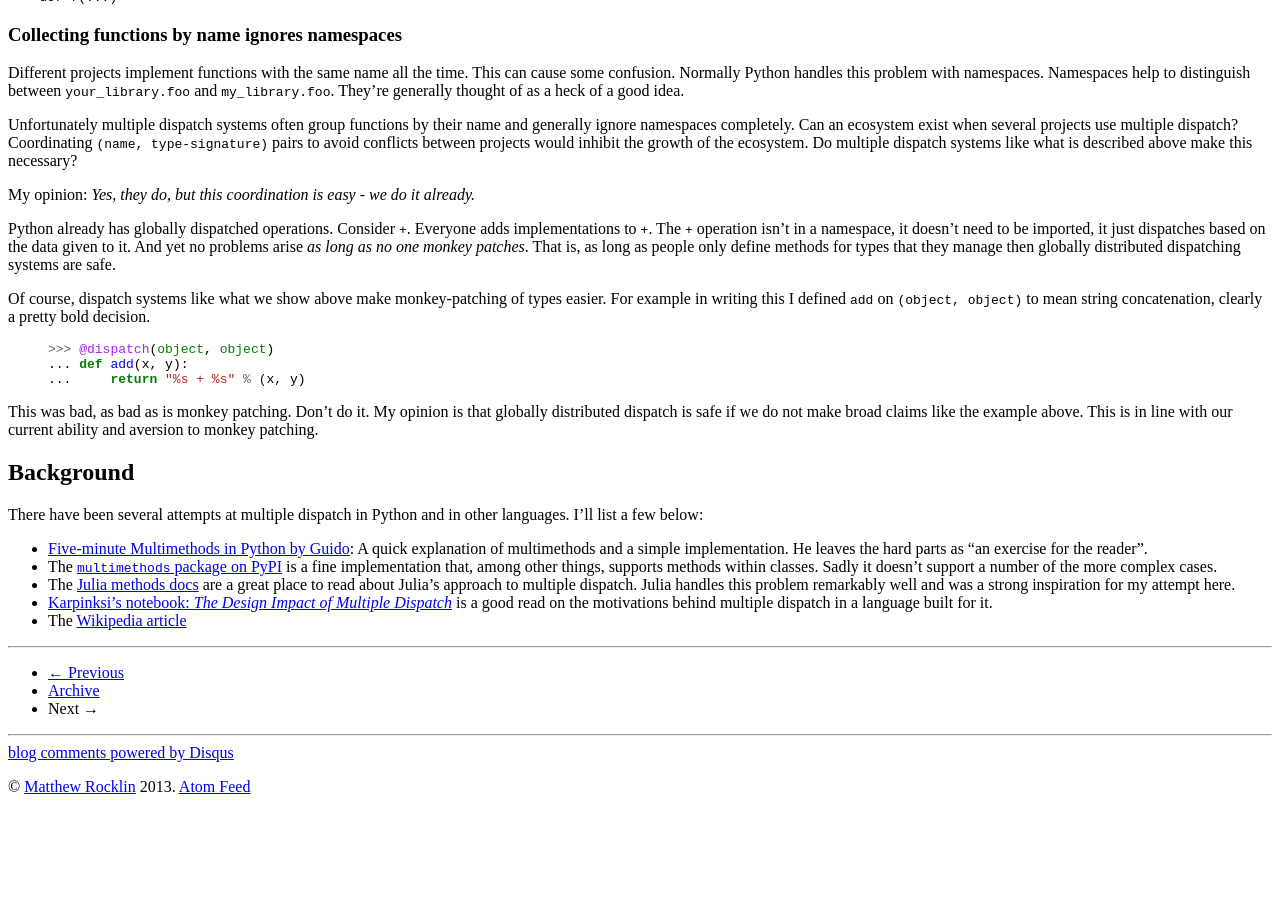
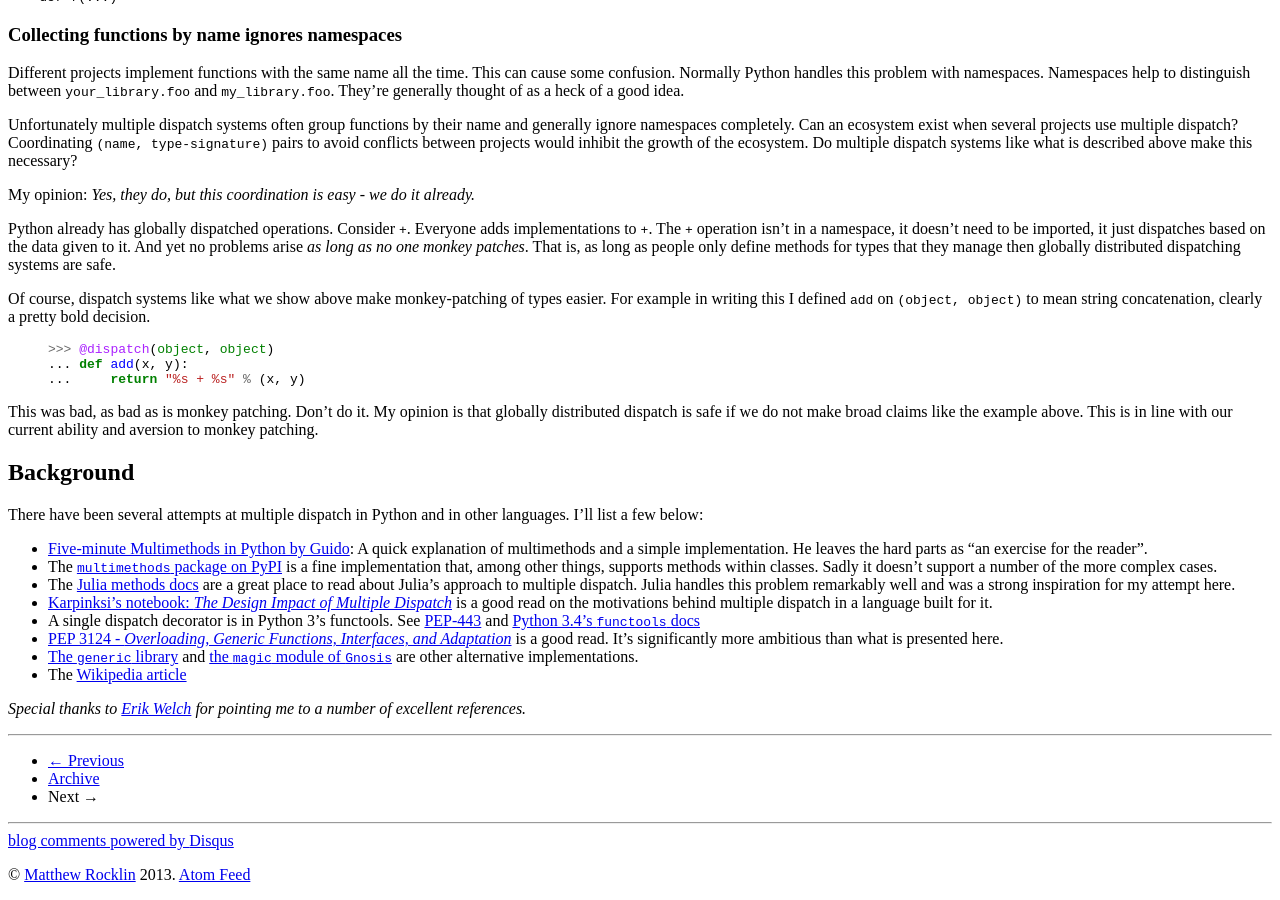
Before and after one commit to besyskymnbk/blog, a Jekyll site: the page built from _posts/work/2014-02-25-Multiple-Dispatch.md, in a window 1280 px wide and 900 px high, scrolled down 2104 px. Built offline with Jekyll 4.4.1, drawn with Linux system fonts in a browser that asks for light colours; comment, search, counter and statistics services are not loaded; before the commit the page ends 2916 px from its top, so only the background shows below that.

Commit message:
add links

```diff
--- a/_posts/work/2014-02-25-Multiple-Dispatch.md
+++ b/_posts/work/2014-02-25-Multiple-Dispatch.md
@@ -208,4 +208,9 @@ languages.  I'll list a few below:
 *   The [`multimethods` package on PyPI](https://pypi.python.org/pypi/multimethods) is a fine implementation that, among other things, supports methods within classes.  Sadly it doesn't support a number of the more complex cases.
 *  The [Julia methods docs](http://julia.readthedocs.org/en/latest/manual/methods/) are a great place to read about Julia's approach to multiple dispatch.  Julia handles this problem remarkably well and was a strong inspiration for my attempt here.
 *   [Karpinksi's notebook: *The Design Impact of Multiple Dispatch*](http://nbviewer.ipython.org/gist/StefanKarpinski/b8fe9dbb36c1427b9f22) is a good read on the motivations behind multiple dispatch in a language built for it.
+*   A single dispatch decorator is in Python 3's functools.  See [PEP-443](http://legacy.python.org/dev/peps/pep-0443/) and [Python 3.4's `functools` docs](http://docs.python.org/3.4/library/functools.html)
+*   [PEP 3124 - *Overloading, Generic Functions, Interfaces, and Adaptation*](http://legacy.python.org/dev/peps/pep-3124/) is a good read.  It's significantly more ambitious than what is presented here.
+*   [The `generic` library](https://github.com/andreypopp/generic) and [the `magic` module of `Gnosis`](https://github.com/smokedice/Gnosis/blob/master/gnosis/magic/multimethods.py) are other alternative implementations.
 *   The [Wikipedia article](http://en.wikipedia.org/wiki/Multiple_dispatch)
+
+*Special thanks to [Erik Welch](https://github.com/eriknw) for pointing me to a number of excellent references.*
```
